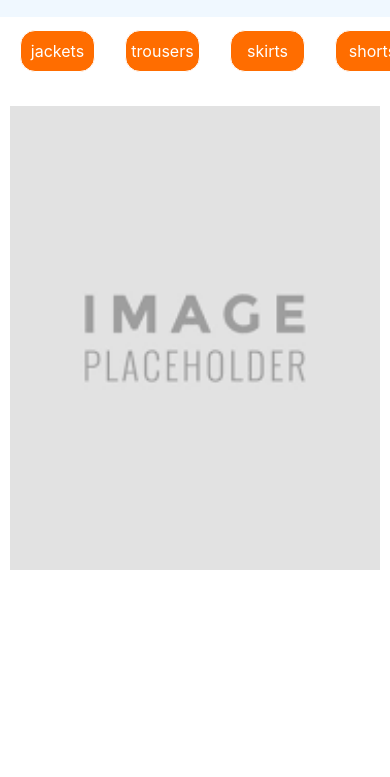
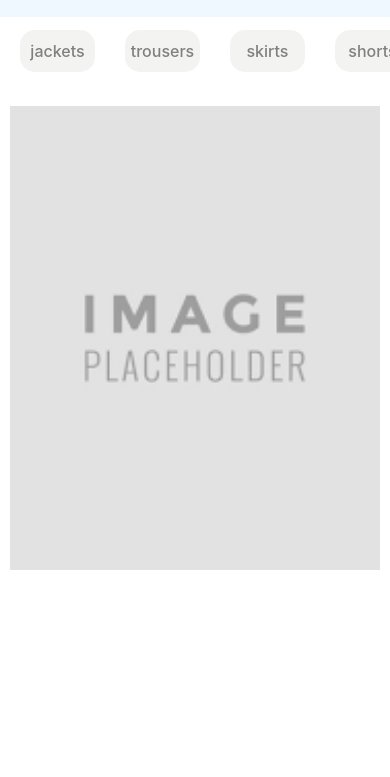
Before and after one commit to Jimmy21048/wears-store, a React app: page / in a window 390 px wide. Shown: the part 67-844 px from the top of the page. Built offline with nearby package versions, Linux system fonts and the light colour scheme.

Commit message:
comparing tabs colors

```diff
--- a/src/components/app.css
+++ b/src/components/app.css
@@ -11,12 +11,9 @@
     --main5: #ffea00;
     --bg1: #FFFFFF;
     --bg2: #F0F8FF;
+    --border1: #808080;
+    --border2: #e5e4e273;
 }
-/* body {
-    height: 100vh;
-    width: 100vw;
-    overflow: hidden;
-} */
 .main {
     visibility: hidden;
     height: 100vh;
@@ -68,16 +65,16 @@ span {
         z-index: 999;
     }
     .tab {
-        border: 1px solid;
         min-width: 75px;
         height: 5vh;
         display: flex;
         align-items: center;
         justify-content: center;
         border-radius: 15px;
-        background-color: var(--main2);
-        color: var(--bg1);
+        background-color: var(--border2);
+        color: var(--border1);
         text-decoration: none;
+        font-weight: 500;
     }
     .hero {
         height: 60vh;
```
